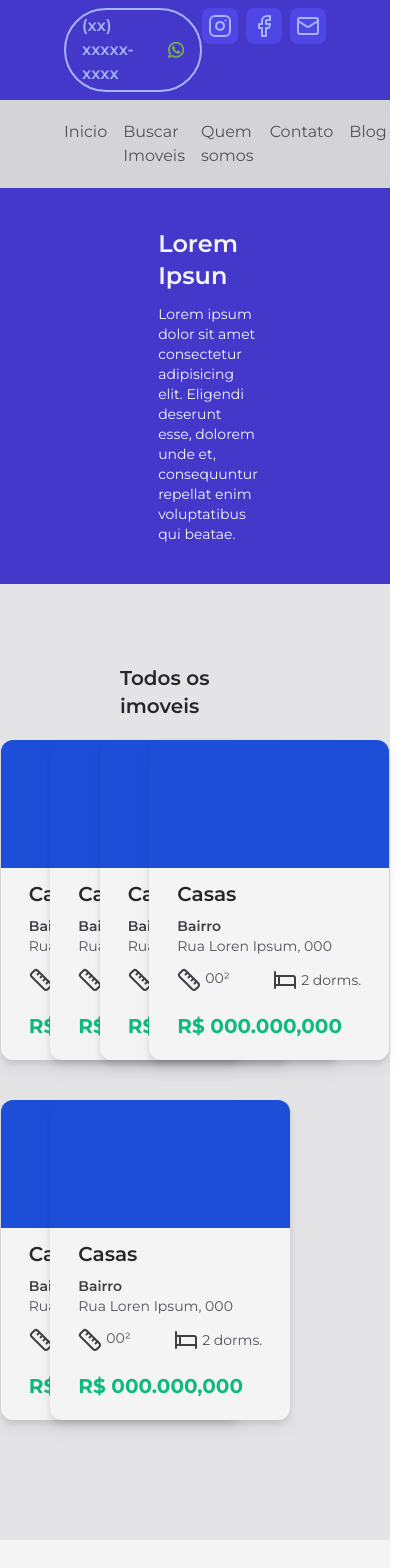
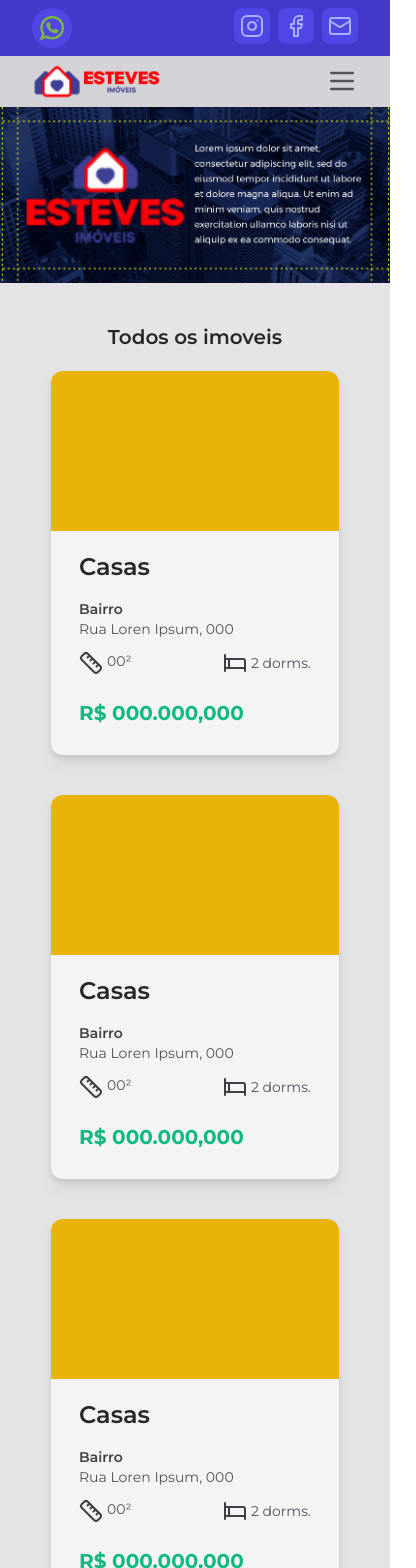
Before and after one commit to VictorCrisostomo/estevesimoveis, a Next.js app: page /buscar-imoveis in a window 390 px wide. Shown: the top 1568 px of the page, 416 px wide, since content can reach past the window. Built offline with nearby package versions, Linux system fonts and the light colour scheme.

Commit message:
config mobile

```diff
--- a/src/app/buscar-imoveis/page.tsx
+++ b/src/app/buscar-imoveis/page.tsx
@@ -15,56 +15,20 @@ export default function BuscarImoveis() {
       {/* Navbar */}
       <Navbar />
       {/* slide */}
-      <div className="bg-indigo-700">
-        <div className="px-52 py-10 flex items-center justify-center">
-          <div className="flex justify-center">
-            <Image src={house} alt="" className="w-[75%]" />
-          </div>
-          <div className="">
-            <p className="pb-3 font-semibold text-2xl text-zinc-100">Lorem Ipsun</p>
-            <p className="text-sm text-zinc-100">Lorem ipsum dolor sit amet consectetur adipisicing elit. Eligendi deserunt esse, dolorem unde et, consequuntur repellat enim voluptatibus qui beatae.</p>
-          </div>
+      <div className=" min-w-screen h-44 md:h-80 bg-[url(../assets/banner.jpg)] bg-cover bg-center"/>
+      {/* imoveis */}
+      <section className="py-10 md:px-24 md:py-20">
+        <div className="mx-6">
+          <p className="text-zinc-800 text-xl font-semibold text-center md:text-left pb-5">Todos os imoveis</p>
         </div>
-      </div>
-      {/* imoveis */}
-      <section className="px-24 py-20">
-        <div className="mx-6">
-          <p className="text-zinc-800 text-xl font-semibold pb-5">Todos os imoveis</p>
-        </div>
-        <div className=" grid grid-cols-4 justify-items-center">
+        <div className=" grid grid-cols-1 md:grid-cols-4 justify-items-center">
           <Link href={"../casas/loren"}>
-            <div className="mb-10 w-60 h-80 rounded-2xl drop-shadow-lg">
-              <div className="w-60 h-32 bg-blue-700 rounded-t-xl"></div>
-              <div className="w-60 h-48 bg-zinc-100 rounded-b-xl">
-                <div className="px-7 pt-3">
-                  <p className=" text-xl font-semibold text-zinc-800">Casas</p>
-                  <div className="mt-2">
-                    <p className="text-sm font-semibold text-zinc-700">Bairro </p>
-                    <p className="text-sm">Rua Loren Ipsum, 000</p>
-                  </div>
-                  <div className="flex mt-3 justify-between items-center">
-                    <p className="flex text-sm">
-                      <Ruler className="mr-1 text-zinc-700" /> 00²
-                    </p>
-                    <p className="flex text-sm items-center">
-                      <Bed className="mr-1 text-zinc-700" /> 2 dorms.
-                    </p>
-                  </div>
-                  <div className="mt-5 flex justify-between items-center">
-                    <p className="text-xl font-bold text-emerald-500">R$ 000.000,000</p>
-                    {/* <Heart /> */}
-                  </div>
-                </div>
-              </div>
-            </div>
-          </Link>
-
-          <div className="mb-10 w-60 h-80 rounded-2xl drop-shadow-lg">
-            <div className="w-60 h-32 bg-blue-700 rounded-t-xl"></div>
-            <div className="w-60 h-48 bg-zinc-100 rounded-b-xl">
-              <div className="px-7 pt-3">
-                <p className=" text-xl font-semibold text-zinc-800">Casas</p>
-                <div className="mt-2">
+            <div className="w-72 h-96 md:w-60 md:h-80 mb-10 rounded-2xl drop-shadow-lg">
+              <div className="w-72 h-40 md:w-60 md:h-32 bg-yellow-500 rounded-t-xl"></div>
+              <div className="w-72 h-56 md:w-60 md:h-48 bg-zinc-100 rounded-b-xl">
+                <div className="px-7 pt-5 md:pt-3">
+                <p className="text-2xl md:text-xl font-semibold text-zinc-800">Casas</p>
+                <div className="mt-4 md:mt-2">
                   <p className="text-sm font-semibold text-zinc-700">Bairro </p>
                   <p className="text-sm">Rua Loren Ipsum, 000</p>
                 </div>
@@ -76,20 +40,21 @@ export default function BuscarImoveis() {
                     <Bed className="mr-1 text-zinc-700" /> 2 dorms.
                   </p>
                 </div>
-                <div className="mt-5 flex justify-between items-center">
+                <div className="mt-6 md:mt-5 flex justify-between items-center">
                   <p className="text-xl font-bold text-emerald-500">R$ 000.000,000</p>
                   {/* <Heart /> */}
                 </div>
+                </div>
               </div>
             </div>
-          </div>
-
-          <div className="mb-10 w-60 h-80 rounded-2xl drop-shadow-lg">
-            <div className="w-60 h-32 bg-blue-700 rounded-t-xl"></div>
-            <div className="w-60 h-48 bg-zinc-100 rounded-b-xl">
-              <div className="px-7 pt-3">
-                <p className=" text-xl font-semibold text-zinc-800">Casas</p>
-                <div className="mt-2">
+          </Link>
+          <Link href={"../casas/loren"}>
+            <div className="w-72 h-96 md:w-60 md:h-80 mb-10 rounded-2xl drop-shadow-lg">
+              <div className="w-72 h-40 md:w-60 md:h-32 bg-yellow-500 rounded-t-xl"></div>
+              <div className="w-72 h-56 md:w-60 md:h-48 bg-zinc-100 rounded-b-xl">
+                <div className="px-7 pt-5 md:pt-3">
+                <p className="text-2xl md:text-xl font-semibold text-zinc-800">Casas</p>
+                <div className="mt-4 md:mt-2">
                   <p className="text-sm font-semibold text-zinc-700">Bairro </p>
                   <p className="text-sm">Rua Loren Ipsum, 000</p>
                 </div>
@@ -101,20 +66,21 @@ export default function BuscarImoveis() {
                     <Bed className="mr-1 text-zinc-700" /> 2 dorms.
                   </p>
                 </div>
-                <div className="mt-5 flex justify-between items-center">
+                <div className="mt-6 md:mt-5 flex justify-between items-center">
                   <p className="text-xl font-bold text-emerald-500">R$ 000.000,000</p>
                   {/* <Heart /> */}
                 </div>
+                </div>
               </div>
             </div>
-          </div>
-
-          <div className="mb-10 w-60 h-80 rounded-2xl drop-shadow-lg">
-            <div className="w-60 h-32 bg-blue-700 rounded-t-xl"></div>
-            <div className="w-60 h-48 bg-zinc-100 rounded-b-xl">
-              <div className="px-7 pt-3">
-                <p className=" text-xl font-semibold text-zinc-800">Casas</p>
-                <div className="mt-2">
+          </Link>
+          <Link href={"../casas/loren"}>
+            <div className="w-72 h-96 md:w-60 md:h-80 mb-10 rounded-2xl drop-shadow-lg">
+              <div className="w-72 h-40 md:w-60 md:h-32 bg-yellow-500 rounded-t-xl"></div>
+              <div className="w-72 h-56 md:w-60 md:h-48 bg-zinc-100 rounded-b-xl">
+                <div className="px-7 pt-5 md:pt-3">
+                <p className="text-2xl md:text-xl font-semibold text-zinc-800">Casas</p>
+                <div className="mt-4 md:mt-2">
                   <p className="text-sm font-semibold text-zinc-700">Bairro </p>
                   <p className="text-sm">Rua Loren Ipsum, 000</p>
                 </div>
@@ -126,20 +92,21 @@ export default function BuscarImoveis() {
                     <Bed className="mr-1 text-zinc-700" /> 2 dorms.
                   </p>
                 </div>
-                <div className="mt-5 flex justify-between items-center">
+                <div className="mt-6 md:mt-5 flex justify-between items-center">
                   <p className="text-xl font-bold text-emerald-500">R$ 000.000,000</p>
                   {/* <Heart /> */}
                 </div>
+                </div>
               </div>
             </div>
-          </div>
-
-          <div className="mb-10 w-60 h-80 rounded-2xl drop-shadow-lg">
-            <div className="w-60 h-32 bg-blue-700 rounded-t-xl"></div>
-            <div className="w-60 h-48 bg-zinc-100 rounded-b-xl">
-              <div className="px-7 pt-3">
-                <p className=" text-xl font-semibold text-zinc-800">Casas</p>
-                <div className="mt-2">
+          </Link>
+          <Link href={"../casas/loren"}>
+            <div className="w-72 h-96 md:w-60 md:h-80 mb-10 rounded-2xl drop-shadow-lg">
+              <div className="w-72 h-40 md:w-60 md:h-32 bg-yellow-500 rounded-t-xl"></div>
+              <div className="w-72 h-56 md:w-60 md:h-48 bg-zinc-100 rounded-b-xl">
+                <div className="px-7 pt-5 md:pt-3">
+                <p className="text-2xl md:text-xl font-semibold text-zinc-800">Casas</p>
+                <div className="mt-4 md:mt-2">
                   <p className="text-sm font-semibold text-zinc-700">Bairro </p>
                   <p className="text-sm">Rua Loren Ipsum, 000</p>
                 </div>
@@ -151,50 +118,26 @@ export default function BuscarImoveis() {
                     <Bed className="mr-1 text-zinc-700" /> 2 dorms.
                   </p>
                 </div>
-                <div className="mt-5 flex justify-between items-center">
+                <div className="mt-6 md:mt-5 flex justify-between items-center">
                   <p className="text-xl font-bold text-emerald-500">R$ 000.000,000</p>
                   {/* <Heart /> */}
                 </div>
-              </div>
-            </div>
-          </div>
-
-          <div className="mb-10 w-60 h-80 rounded-2xl drop-shadow-lg">
-            <div className="w-60 h-32 bg-blue-700 rounded-t-xl"></div>
-            <div className="w-60 h-48 bg-zinc-100 rounded-b-xl">
-              <div className="px-7 pt-3">
-                <p className=" text-xl font-semibold text-zinc-800">Casas</p>
-                <div className="mt-2">
-                  <p className="text-sm font-semibold text-zinc-700">Bairro </p>
-                  <p className="text-sm">Rua Loren Ipsum, 000</p>
-                </div>
-                <div className="flex mt-3 justify-between items-center">
-                  <p className="flex text-sm">
-                    <Ruler className="mr-1 text-zinc-700" /> 00²
-                  </p>
-                  <p className="flex text-sm items-center">
-                    <Bed className="mr-1 text-zinc-700" /> 2 dorms.
-                  </p>
-                </div>
-                <div className="mt-5 flex justify-between items-center">
-                  <p className="text-xl font-bold text-emerald-500">R$ 000.000,000</p>
-                  {/* <Heart /> */}
                 </div>
               </div>
             </div>
-          </div>
+          </Link>
         </div>
       </section>
       {/* Falar com o corretor */}
       <section className="min-h-screen bg-zinc-100 flex flex-col justify-center">
             <div className="flex flex-col items-center">
               <div className="pb-10 flex justify-center">
-                <Image src={house} alt="" className="w-[40%]" />
+                <Image src={house} alt="" className="w-[65%] md:w-[40%]" />
               </div>
               <div className="text-center">
-                <p className="text-2xl font-bold text-zinc-800">Ainda não encontrou o que procura?</p>
+                <p className="px-10 md:px-0 text-xl md:text-2xl font-bold text-zinc-800">Ainda não encontrou o que procura?</p>
                 <br />
-                <p>Quer ajuda para encontrar imóveis? Fale com o corretor <br /> e confira se algum deles atende no momento.</p>
+                <p className="px-4 md:px-96">Quer ajuda para encontrar imóveis? Fale com o corretor e confira se algum deles atende no momento.</p>
               </div>
               <div className="pt-8 flex justify-center">
                 <button className="bg-neutral-950 hover:bg-neutral-800 text-white py-2 px-4 rounded-lg">
--- a/src/components/Navbar.tsx
+++ b/src/components/Navbar.tsx
@@ -1,7 +1,7 @@
 import Image from "next/image"
 import Link from "next/link"
 
-import { Instagram, Facebook, Mail } from "lucide-react"
+import { Instagram, Facebook, Mail, Menu } from "lucide-react"
 import whatsapp from "../assets/whatsapp.png"
 import logo from "../assets/logo-1.png"
 
@@ -11,20 +11,30 @@ export function Navbar() {
     <section>
       {/* Hero */}
       <div className="bg-indigo-700">
-        <div className="px-16 py-2 flex justify-between">
+        <div className="px-8 md:px-16 py-2 flex justify-between">
           <div>
-            <a href="" className="px-4 py-1 border-2 rounded-full border-indigo-300 text-indigo-300 font-semibold flex justify-center items-center">
-            (xx) xxxxx-xxxx <Image src={whatsapp} alt="whats" className="w-4 ml-2"/>
+          <div className="hidden md:block">
+            <a
+              href="https://web.whatsapp.com/send?phone=5573999973057&text=Ol%C3%A1.%20Estou%20visitando%20o%20site."
+              className="px-6 py-1 border-2 rounded-full border-indigo-600 text-indigo-300 font-semibold flex justify-center items-center">
+              (73) 9 9997-3057 <Image src={whatsapp} alt="whats" className="w-4 ml-2"/>
             </a>
           </div>
+          <div className="px-2 py-2 rounded-full bg-indigo-600 hover:bg-indigo-500 md:hidden">
+            <a
+              href="https://web.whatsapp.com/send?phone=5573999973057&text=Ol%C3%A1.%20Estou%20visitando%20o%20site.">
+              <Image src={whatsapp} alt="whats" className="w-6"/>
+            </a>
+          </div>
+          </div>
           <div className="flex gap-2">
-            <a href="" className="w-9 h-9 rounded-lg bg-indigo-600 text-indigo-300 flex justify-center items-center">
+            <a href="" className="w-9 h-9 rounded-lg bg-indigo-600 hover:bg-indigo-500 text-indigo-300 flex justify-center items-center">
               <Instagram />
             </a>
-            <a href="" className="w-9 h-9 rounded-lg bg-indigo-600 text-indigo-300 flex justify-center items-center">
+            <a href="" className="w-9 h-9 rounded-lg bg-indigo-600 hover:bg-indigo-500 text-indigo-300 flex justify-center items-center">
               <Facebook />
             </a>
-            <a href="" className="w-9 h-9 rounded-lg bg-indigo-600 text-indigo-300 flex justify-center items-center">
+            <a href="" className="w-9 h-9 rounded-lg bg-indigo-600 hover:bg-indigo-500 text-indigo-300 flex justify-center items-center">
               <Mail />
             </a>
             {/* <p className="text-2xl text-center text-zinc-100"> | </p>
@@ -34,11 +44,11 @@ export function Navbar() {
       </div>
       {/* navbar */}
       <nav className="bg-zinc-300 text-zinc-600">
-        <div className="px-16 py-5 flex justify-between items-center">
+        <div className="px-8 md:px-16 py-2 flex justify-between items-center">
           <Link href="/">
-            <Image src={logo} alt="" className="w-48" />
+            <Image src={logo} alt="" className="w-32 md:w-44" />
           </Link>
-          <div className="flex gap-4">
+          <div className="md:flex gap-4 hidden">
             <Link href={"/"}>
               <p className="hover:text-indigo-700">Inicio</p>
             </Link>
@@ -56,6 +66,9 @@ export function Navbar() {
             </Link>
 
           </div>
+          <div className="md:hidden">
+            <Menu className="w-8 h-8"/>
+          </div>
         </div>
       </nav>
     </section>
```
Also changed, not shown: src/app/page.tsx (+14 -17 lines), src/assets/banner.jpg (added), 1 other file (tests, documents, lock files or other folders).
